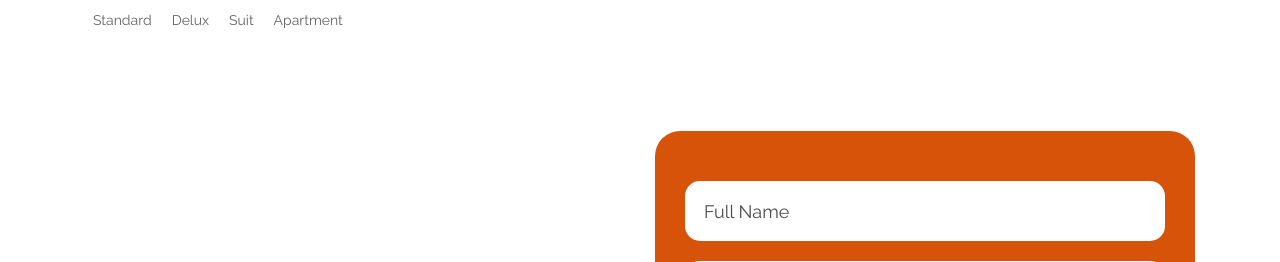
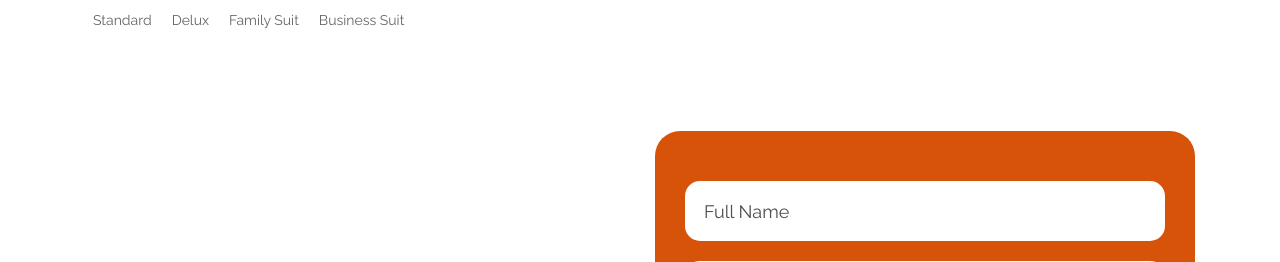
Before and after one commit to MashodRana/hotel-management-system, a Django app: page /hms/rooms/ in a window 1280 px wide. Shown: the part 84-346 px from the top of the page. Run offline with Django 3.2, Linux system fonts and the light colour scheme; data that the repository does not hold is empty; some libraries are stand-ins or nearby versions.

Commit message:
updated due to model updation

```diff
--- a/hotel_room/urls.py
+++ b/hotel_room/urls.py
@@ -8,6 +8,6 @@ urlpatterns = [
     path('standard/', views.get_standard_rooms, name='standard_rooms'),
     path('details/', views.RoomDetailsView.as_view(), name="room_details"),
     path('delux/', views.get_delux_rooms, name='delux_rooms'),
-    path('suit/', views.get_suit_rooms, name='suit_rooms'),
-    path('apartment/', views.get_apartment_rooms, name='apartment_rooms'),
+    path('family/', views.get_family_suit, name='family_suit'),
+    path('business/', views.get_business_suit, name='business_suit'),
 ]
--- a/hotel_room/views.py
+++ b/hotel_room/views.py
@@ -43,11 +43,11 @@ def get_delux_rooms(req):
     return JsonResponse({'filtered_rooms':list(delux_rooms)})
 
 @require_GET
-def get_suit_rooms(req):
-    filtered_rooms = Room.objects.filter(style='suit').values()
+def get_family_suit(req):
+    filtered_rooms = Room.objects.filter(style='family').values()
     return JsonResponse({'filtered_rooms':list(filtered_rooms)})
 
 @require_GET
-def get_apartment_rooms(req):
-    filtered_rooms = Room.objects.filter(style='apartment').values()
+def get_business_suit(req):
+    filtered_rooms = Room.objects.filter(style='business').values()
     return JsonResponse({'filtered_rooms':list(filtered_rooms)})
--- a/templates/pages/rooms.html
+++ b/templates/pages/rooms.html
@@ -10,8 +10,8 @@
         <ul class="d-flex justify-content-start ">
             <li class="p-2 mr-1" id="standard-room"><span>Standard</span></li>
             <li class="p-2 mr-1" id="delux-room"><span>Delux</span></li>
-            <li class="p-2 mr-1"  id="suit-room"><span>Suit</span></li>
-            <li class="p-2 mr-1" id="apartment-room"><span>Apartment</span></li>
+            <li class="p-2 mr-1"  id="family-suit"><span>Family Suit</span></li>
+            <li class="p-2 mr-1" id="business-suit"><span>Business Suit</span></li>
         </ul>
 
         <div>
@@ -84,13 +84,13 @@
 
     const standardRoomElm = document.getElementById("standard-room")
     const deluxRoomElm = document.getElementById("delux-room")
-    const suitRoomElm = document.getElementById("suit-room")
-    const apartmentElm = document.getElementById("apartment")
+    const familySuitElm = document.getElementById("family-suit")
+    const businessSuitElm = document.getElementById("business-suit")
 
     standardRoomElm.addEventListener('click', ()=>fetchFilteredRooms("standard"))
     deluxRoomElm.addEventListener('click', ()=>fetchFilteredRooms("delux"))
-    suitRoomElm.addEventListener('click', ()=>fetchFilteredRooms("suit"))
-    apartmentElm.addEventListener('click', ()=>fetchFilteredRooms("apartment"))
+    familySuitElm.addEventListener('click', ()=>fetchFilteredRooms("family"))
+    businessSuitElm.addEventListener('click', ()=>fetchFilteredRooms("business"))
 
 </script>
 {% endblock javascript %}
```
